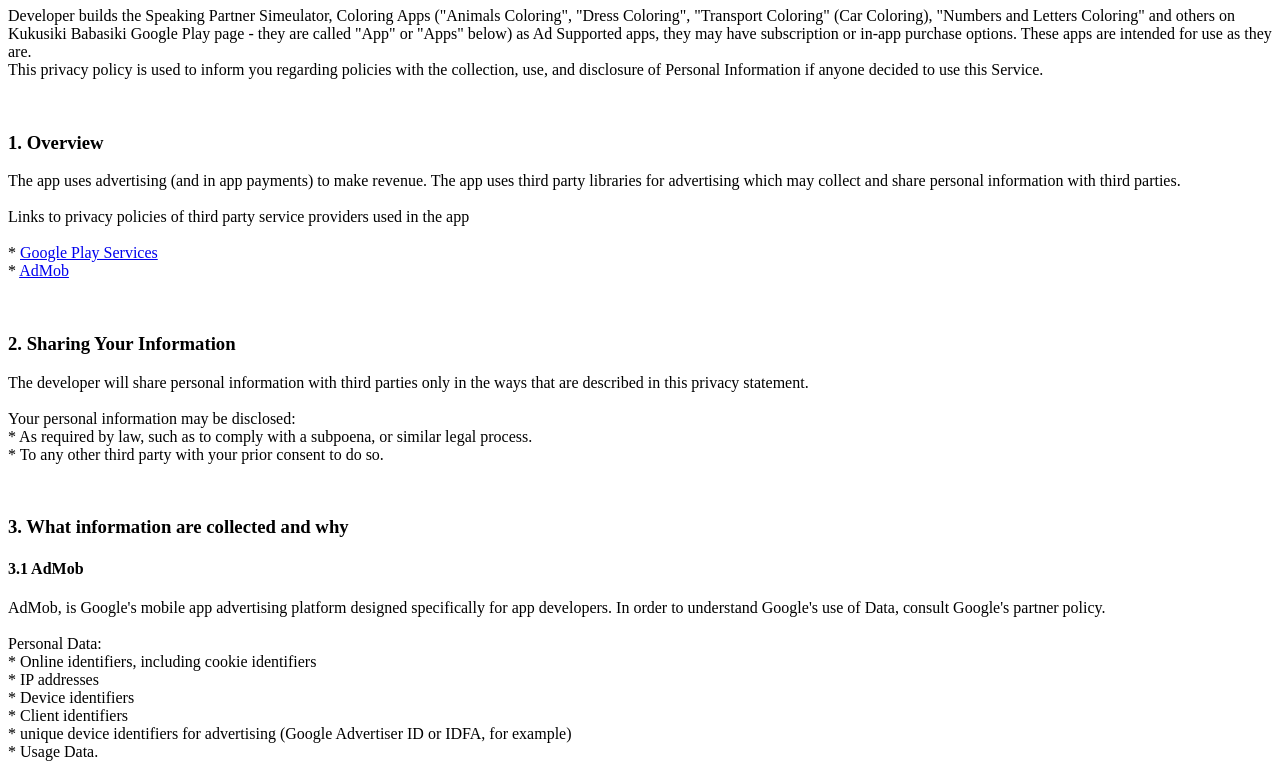
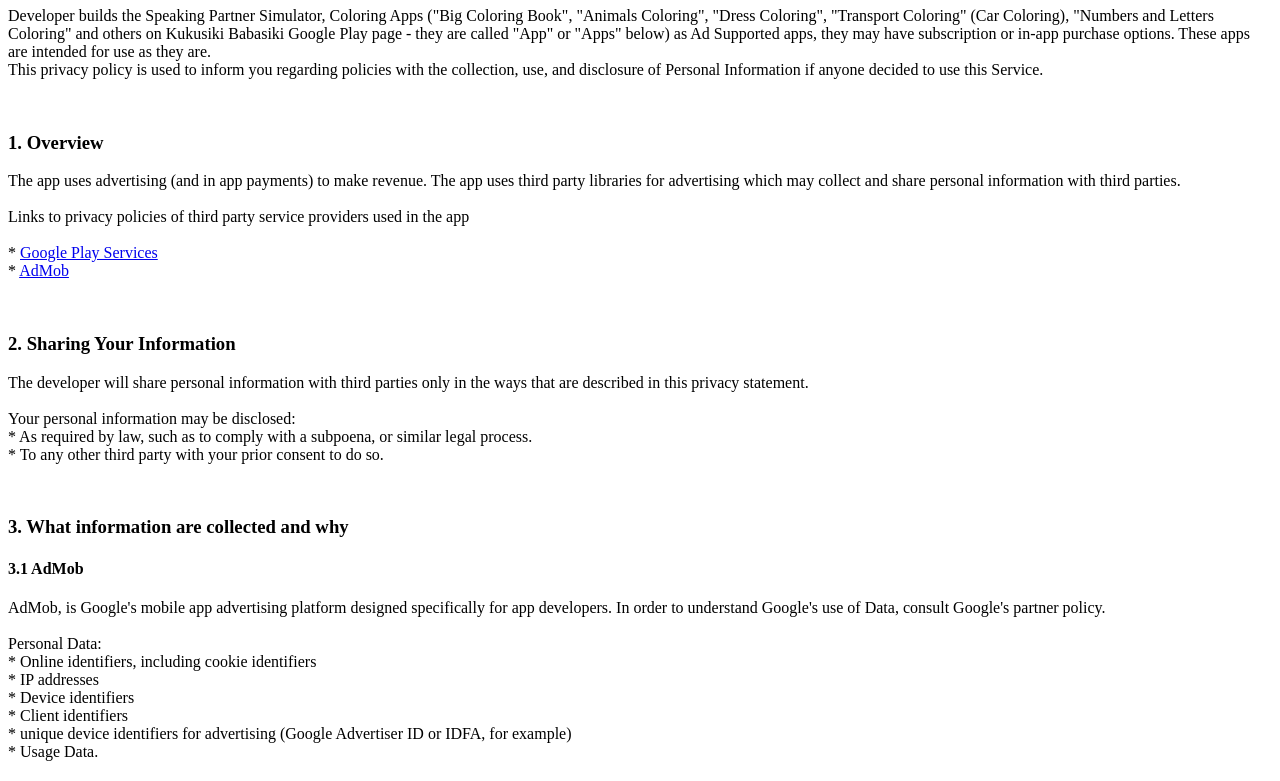
Before and after one commit to KukusikiBabasiki/colorings, a plain HTML site: page privacy_policy_animals_coloring.html in a window 1280 px wide. Shown: the part 73-854 px from the top of the page. Drawn offline with Linux system fonts and the light colour scheme.

Commit message:
Update privacy_policy_animals_coloring.html

```diff
--- a/privacy_policy_animals_coloring.html
+++ b/privacy_policy_animals_coloring.html
@@ -11,7 +11,7 @@
 
     <div>
         <h1>Privacy Policy</h1>
-        <p>Developer builds the Speaking Partner Simeulator, Coloring Apps ("Animals Coloring", "Dress Coloring", "Transport Coloring" (Car Coloring), "Numbers and Letters Coloring" and others on Kukusiki Babasiki Google Play page - they are called "App" or "Apps" below) as Ad Supported apps, they may have subscription or in-app purchase options. These apps are intended for use as they are.<br>
+        <p>Developer builds the Speaking Partner Simulator, Coloring Apps ("Big Coloring Book", "Animals Coloring", "Dress Coloring", "Transport Coloring" (Car Coloring), "Numbers and Letters Coloring" and others on Kukusiki Babasiki Google Play page - they are called "App" or "Apps" below) as Ad Supported apps, they may have subscription or in-app purchase options. These apps are intended for use as they are.<br>
             This privacy policy is used to inform you regarding policies with the collection, use, and
             disclosure of Personal Information if anyone decided to use this Service.</p><br>
         <h3>1. Overview</h3>
```
